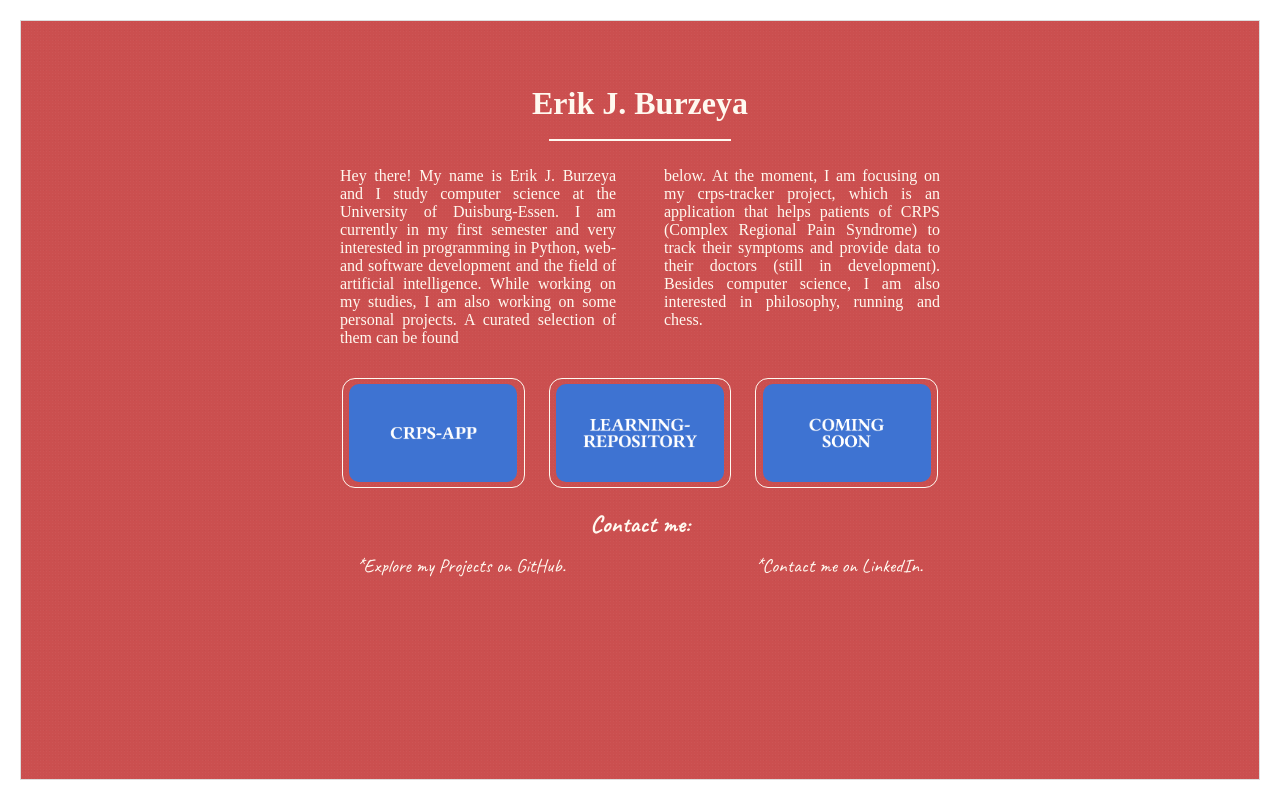
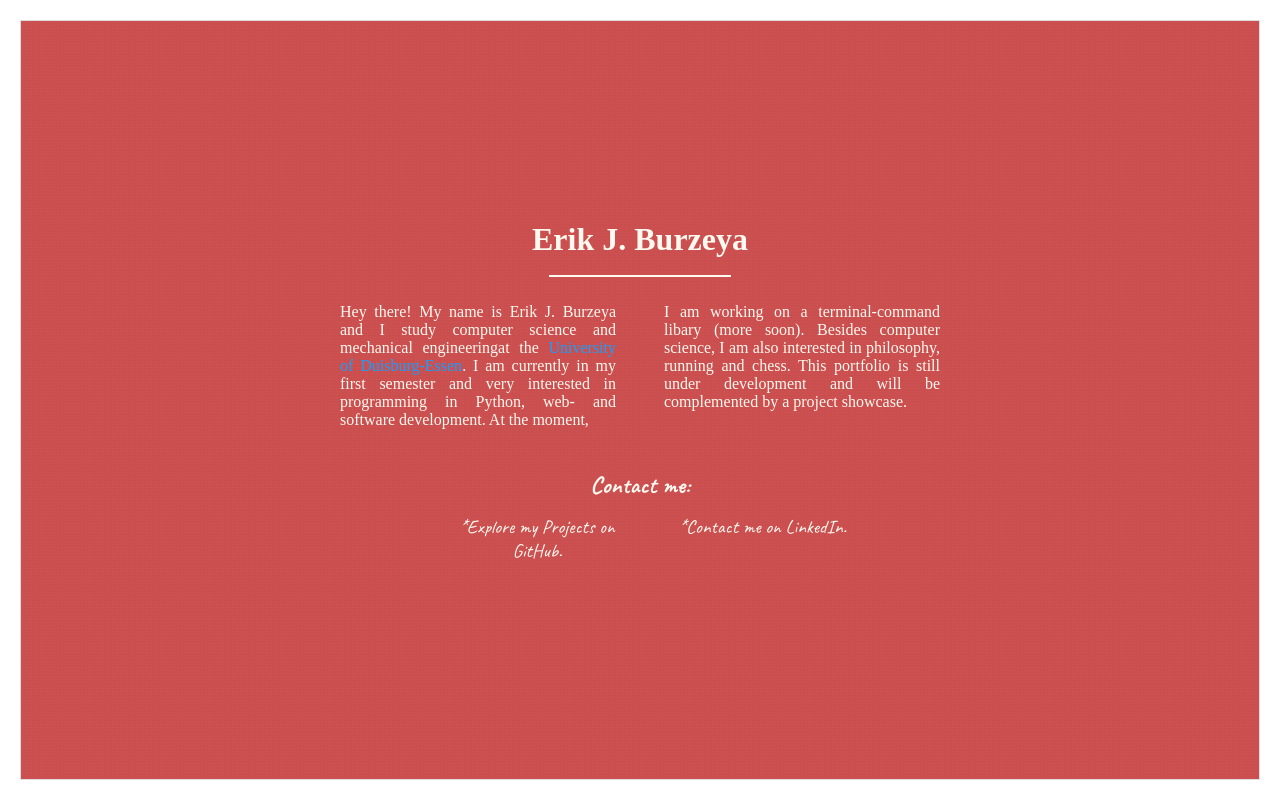
Before and after one commit to erik-burzeya/eb-folio, a plain HTML site: page index.html in a window 1280 px wide. Drawn offline with Linux system fonts and the light colour scheme.

Commit message:
Update portfolio text, enhance UI and formatting; Remove: Projects

```diff
--- a/css/style.css
+++ b/css/style.css
@@ -20,6 +20,7 @@ body {
 body {
   padding: 20px;
   box-sizing: border-box;
+
 }
 
 /*Main-Box*/
@@ -27,6 +28,10 @@ body {
   width: 100%;
   height: 100%;
   box-sizing: border-box;
+  flex-direction: column;
+
+  align-items: center;
+  justify-content: center;
 
   background-color: rgb(203, 79, 79);
 
@@ -46,10 +51,7 @@ body {
 
   overflow-y: auto;
   overflow-x: hidden;
-
   display: flex;
-  flex-direction: column;
-  align-items: stretch;
   padding: clamp(30px, 8vh, 100px) 20px;
 }
 
@@ -192,10 +194,10 @@ a:hover {
 }
 
 .uni-due {
-  color: rgb(255, 249, 240);
+  color: rgb(23, 159, 255);
   text-decoration: none;
+
 }
-
 a.uni-due:hover {
   color: #d59b9b;
   text-decoration: none;
--- a/index.html
+++ b/index.html
@@ -26,27 +26,31 @@
         <!---COLUMN 1--->
         <div class="c1">
           Hey there!
-          My name is Erik J. Burzeya and I study computer science at the <a class="uni-due" href="https://www.uni-due.de/" target="_blank">University of Duisburg-Essen</a>.
+          My name is Erik J. Burzeya and I study computer science and mechanical engineeringat the <a class="uni-due" href="https://www.uni-due.de/" target="_blank">University of Duisburg-Essen</a>.
           I am currently in my first semester and very interested in programming in Python,
-          web- and software development
-          and the field of artificial intelligence.
-          While working on my studies, I am also working on some personal projects. A curated selection of them can be found
+          web- and software development. At the moment,
+
+          <!---While working on my studies, I am also working on some personal projects. A curated selection of them can be found--->
         <!---COLUMN 1 END--->
         </div>
 
         <!---COLUMN 2--->
         <div class="c2">
-          below.
-          At the moment, I am focusing on my crps-tracker project,
+          <!---below.--->
+          <!---At the moment, I am focusing on my crps-tracker project,
           which is an application that helps patients of CRPS (Complex Regional Pain Syndrome) to track their
-          symptoms and provide data to their doctors (still in development).
+          symptoms and provide data to their doctors (still in development).--->
+          I am working on a terminal-command libary (more soon).
+
           Besides computer science, I am also interested in philosophy, running and chess.
+
+          This portfolio is still under development and will be complemented by a project showcase.
         </div>
         <!---COLUMN 2 END--->
       </div>
       <!---TEXT-COLUMNS END--->
+<!--- Projects START
 
-      <!---PROJECTS START--->
       <div class="projects">
 
         <a href="https://crps-tracker-website-pre-launch.vercel.app/" target="_blank" class="project">
@@ -62,8 +66,8 @@
       </a>
 
       </div>
-      <!---PROJECTS END--->
 
+ --->
 
       <!---CONTACT START--->
       <div class="contact">
```
